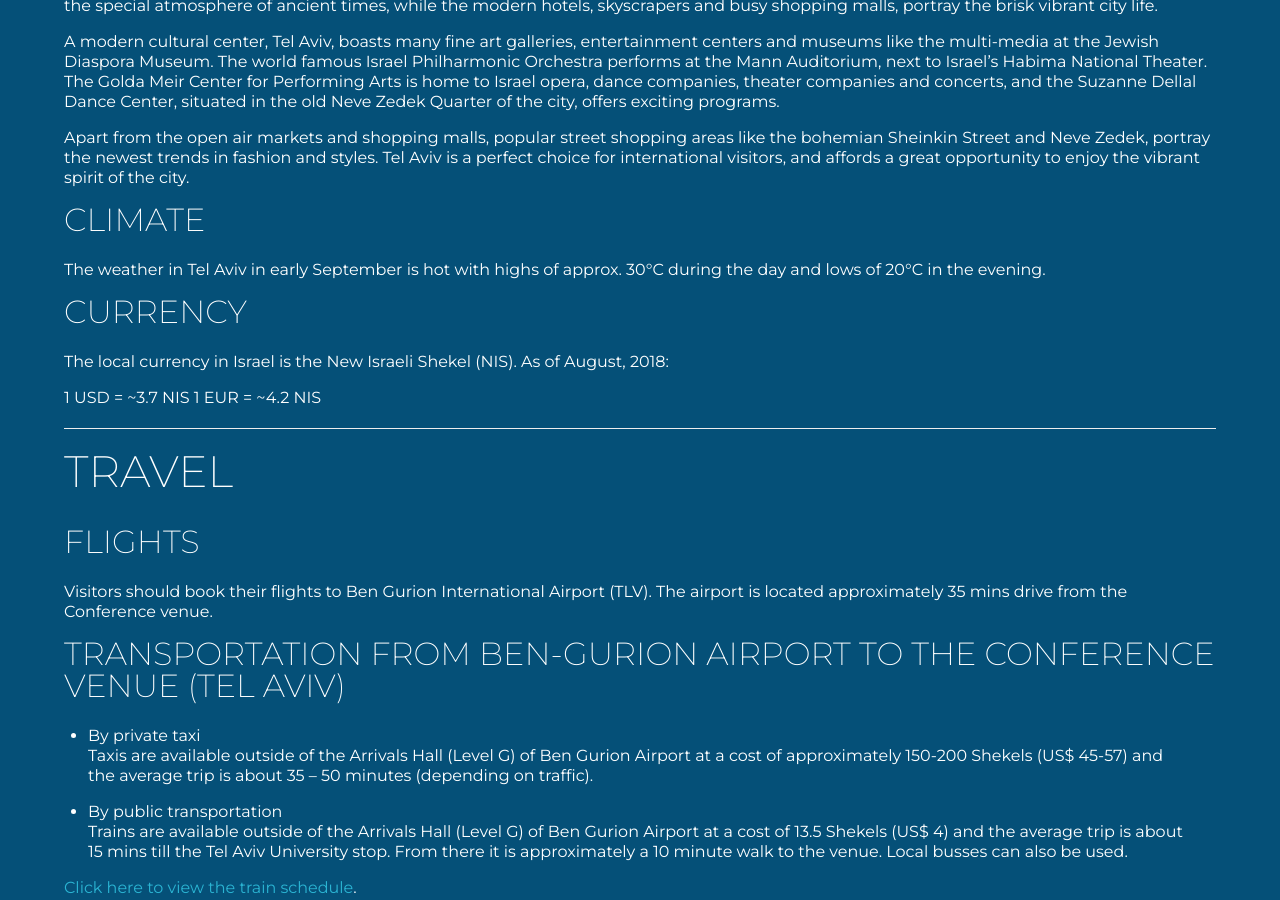
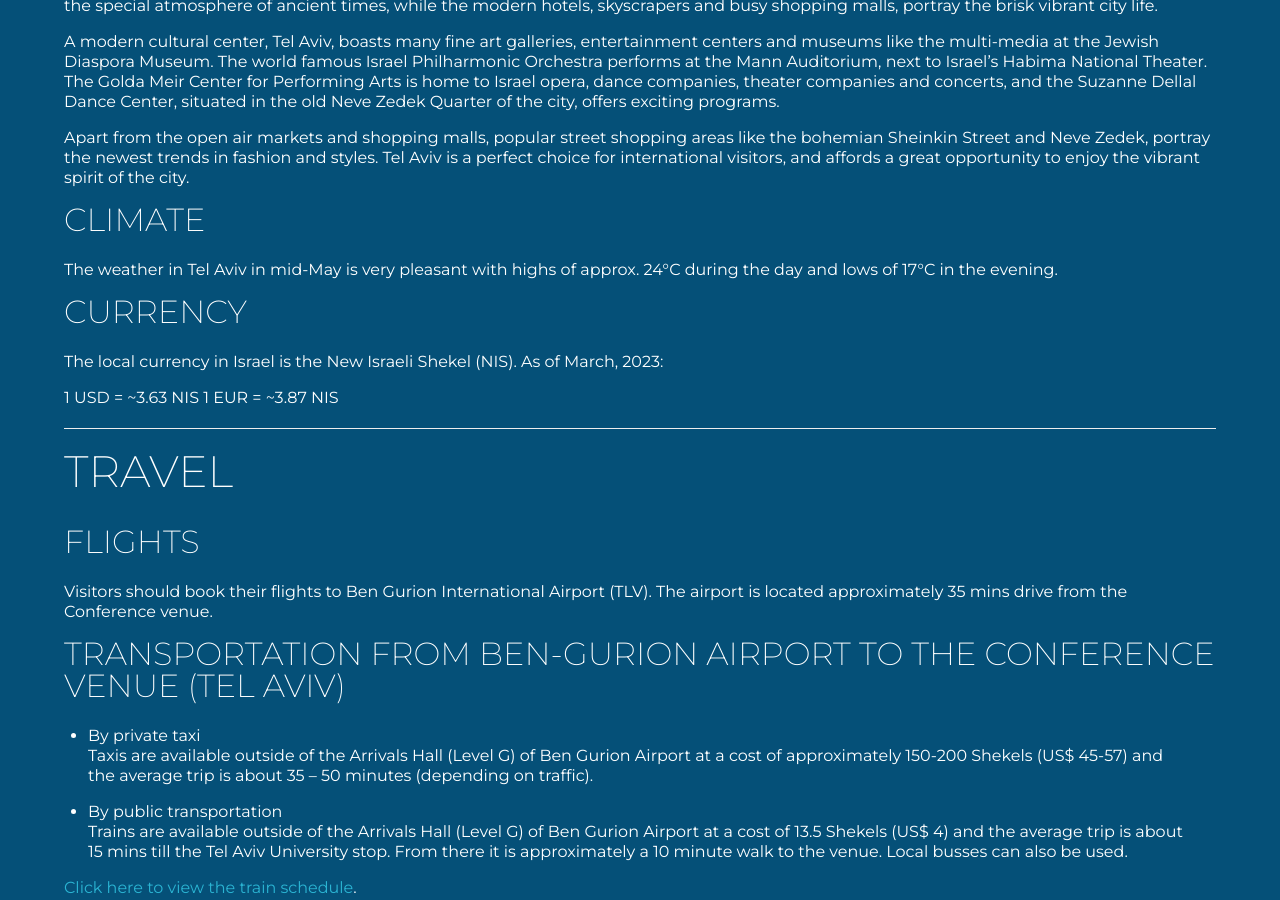
Before and after one commit to OWASP/www-event-appsecil-2023, a Jekyll site: the page built from TelAviv.md, in a window 1280 px wide and 900 px high, scrolled down 609 px. Built offline with Jekyll 4.4.1, drawn with Linux system fonts in a browser that asks for light colours; our own code applies the rules of GitHub Pages for plain Markdown files.

Commit message:
Update TelAviv.md

```diff
--- a/TelAviv.md
+++ b/TelAviv.md
@@ -17,13 +17,13 @@ A modern cultural center, Tel Aviv, boasts many fine art galleries, entertainmen
 Apart from the open air markets and shopping malls, popular street shopping areas like the bohemian Sheinkin Street and Neve Zedek, portray the newest trends in fashion and styles. Tel Aviv is a perfect choice for international visitors, and affords a great opportunity to enjoy the vibrant spirit of the city.
 
 ### Climate
-The weather in Tel Aviv in early September is hot with highs of approx. 30°C during the day and lows of 20°C in the evening.
+The weather in Tel Aviv in mid-May is very pleasant with highs of approx. 24°C during the day and lows of 17°C in the evening.
 
 ### Currency
-The local currency in Israel is the New Israeli Shekel (NIS). As of August, 2018:
+The local currency in Israel is the New Israeli Shekel (NIS). As of March, 2023:
 
-1 USD = ~3.7 NIS
-1 EUR = ~4.2 NIS
+1 USD = ~3.63 NIS
+1 EUR = ~3.87 NIS
 
 ---
 
```
